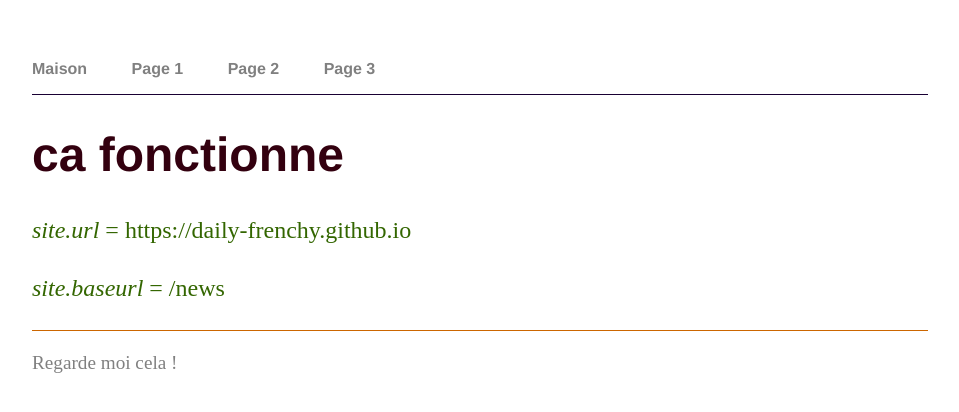
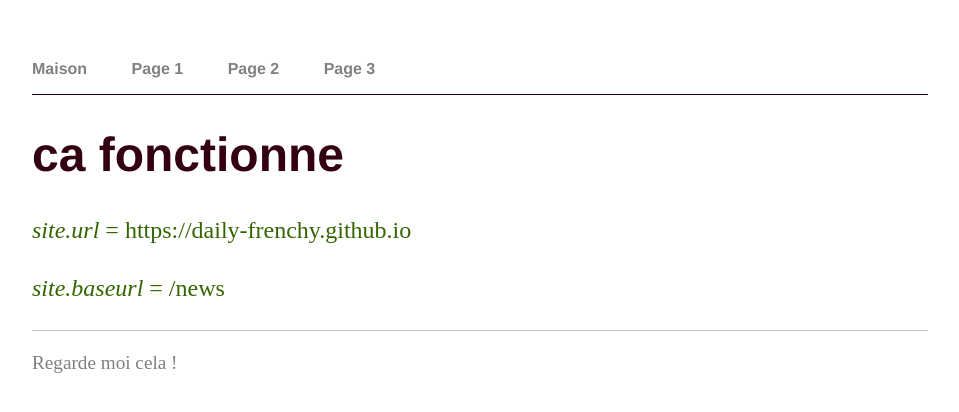
Before and after one commit to daily-frenchy/news, a Jekyll site: the page built from index.html, in a window 1280 px wide. Shown: the top 412 px of the page, without its empty margins (160-1119 px from the left). Built offline with Jekyll 4.4.1, drawn with Linux system fonts in a browser that asks for light colours.

Commit message:
Update main.css

```diff
--- a/css/main.css
+++ b/css/main.css
@@ -38,6 +38,6 @@ p {
     color: #336600;
 }
 footer {
-    border-top: 1px solid #cc6600;
+    border-top: 1px solid #ccbfc3;
     font-size: .8em;
 }
```
